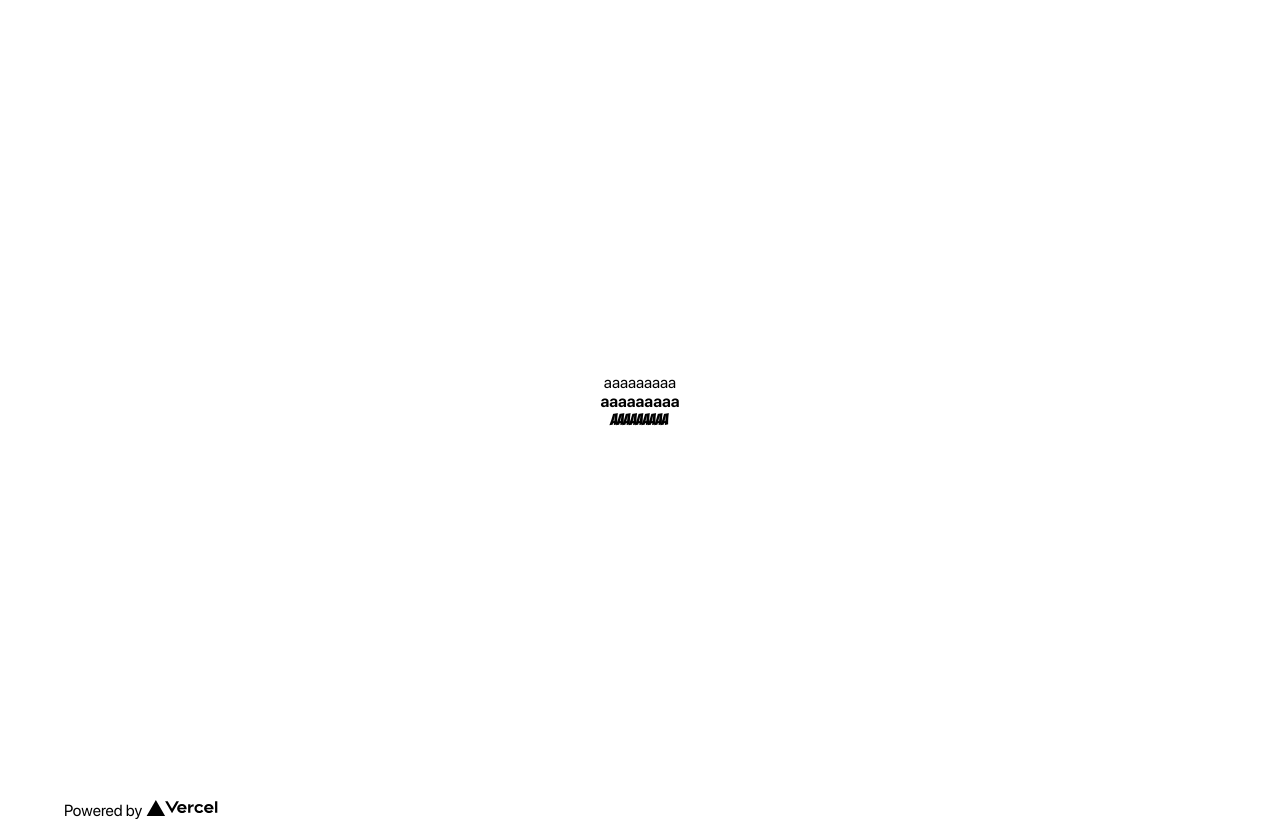
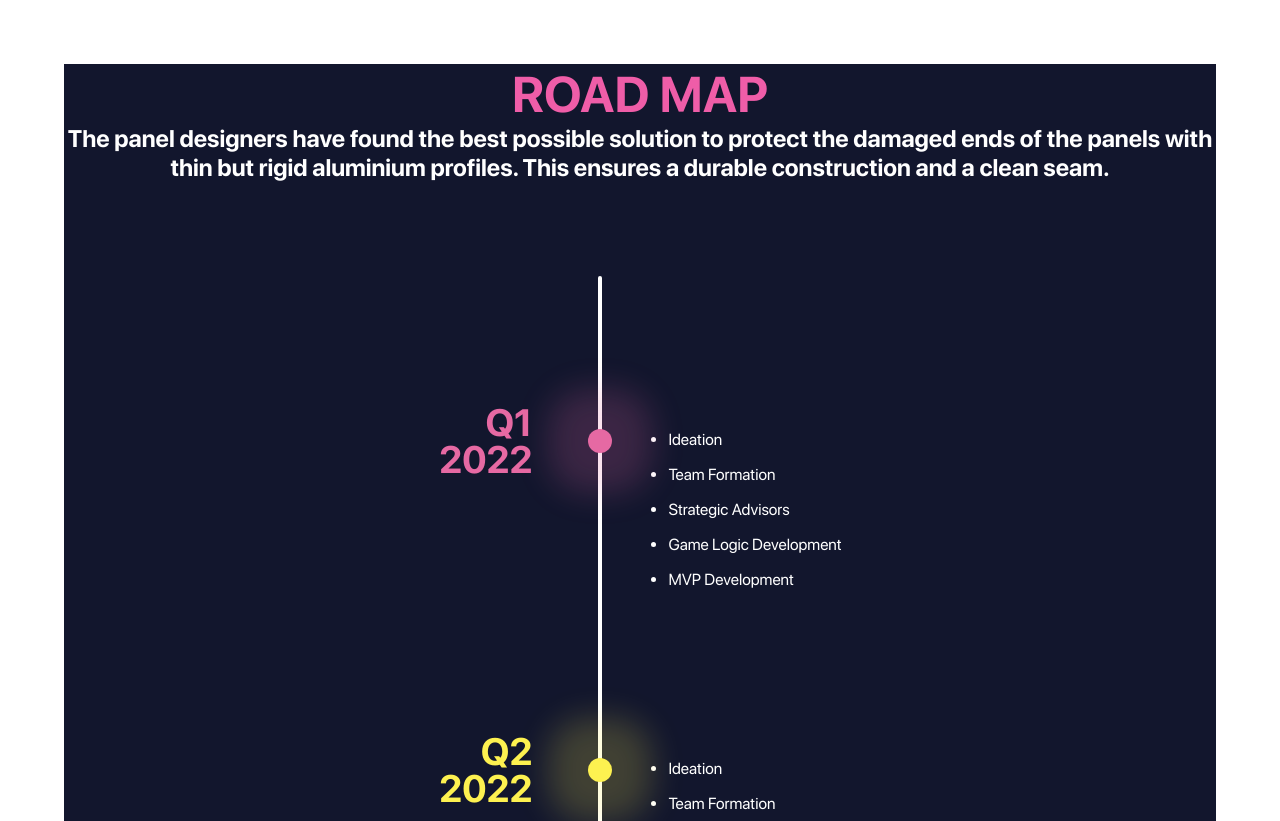
Before and after one commit to duckenclaw/boku-no-haremu, a Next.js app: page / in a window 1280 px wide. Shown: the top 821 px of the page. Built offline with nearby package versions, Linux system fonts and the light colour scheme.

Commit message:
road map is done

```diff
--- a/components/main-content.tsx
+++ b/components/main-content.tsx
@@ -2,6 +2,7 @@ import React from 'react'
 import classNames from 'classnames'
 import s from '/styles/Home.module.css'
 import { Footer } from './shared-ui/footer/footer'
+import RoadMap from './road_map/road_map'
 
 type Props = {
   className?: string
@@ -11,9 +12,10 @@ const MainContent: React.FC<Props> = ({ className }) => {
   return (
     <div className={classNames(className, s.container)}>
       <main className={s.main}>
-        <div className={s.fontDisplay}>aaaaaaaaa</div>
+        {/* <div className={s.fontDisplay}>aaaaaaaaa</div>
         <div className={s.fontDisplayBold}>aaaaaaaaa</div>
-        <div className={s.fontBadaBoom}>aaaaaaaaa</div>
+        <div className={s.fontBadaBoom}>aaaaaaaaa</div> */}
+        <RoadMap />
       </main>
       <Footer />
     </div>
--- /dev/null
+++ b/components/road_map/road_map.module.scss
@@ -0,0 +1,76 @@
+.wrap {
+  text-align: center;
+  background: #12162d;
+}
+
+.title {
+  font-weight: bold;
+  font-size: 50px;
+  line-height: 60px;
+  color: #EF5DA8;
+}
+
+.subtitle {
+  font-weight: bold;
+  font-size: 24px;
+  line-height: 29px;
+  color: #FFFFFF;
+}
+
+.columns_wrapper {
+  max-width: 700px;
+  position: relative;
+  display: flex;
+  align-items: center;
+  flex-direction: column;
+  justify-content: center;
+  color: #FFFFFF;
+  margin: 94px auto;
+
+  &:before {
+    content: '';
+    position: absolute;
+    top: 0;
+    left: 44%;
+    right: 44%;
+    width: 4px;
+    min-height: 100%;
+    background: #FFFFFF;
+    border-radius: 8px;
+  }
+}
+
+.row {
+  display: flex;
+  align-items: center;
+}
+
+.number {
+  max-width: 94px;
+  font-weight: bold;
+  font-size: 38px;
+  line-height: 37px;
+  text-align: right;
+}
+
+.circle {
+  position: relative;
+  width: 24px;
+  height: 24px;
+  border-radius: 50%;
+  margin-left: 56px;
+  -webkit-border-radius: 50%;
+  -moz-border-radius: 50%;
+  -ms-border-radius: 50%;
+  -o-border-radius: 50%;
+}
+
+.text {
+  text-align: left;
+  margin-top: 138px;
+  margin-left: 56px;
+
+  ul {
+    padding-left: 0;
+  }
+}
--- /dev/null
+++ b/components/road_map/road_map.tsx
@@ -0,0 +1,92 @@
+import React from 'react'
+import s from './road_map.module.scss'
+
+export const RoadMap = () => {
+  const row = [
+    {
+      number: 'Q1 2022',
+      text: [
+        'Ideation',
+        'Team Formation',
+        'Strategic Advisors',
+        'Game Logic Development',
+        'MVP Development',
+      ],
+      color: '#E669A3',
+      background: '#E669A3',
+      boxShadow: '0px 0px 33px 40px rgba(230, 105, 163, 0.2)',
+    },
+    {
+      number: 'Q2 2022',
+      text: [
+        'Ideation',
+        'Team Formation',
+        'Strategic Advisors',
+        'Game Logic Development',
+        'MVP Development',
+      ],
+      color: '#FDF150',
+      background: '#FDF150',
+      boxShadow: '0px 0px 33px 40px rgba(253, 241, 80, 0.2)',
+    },
+    {
+      number: 'Q3 2022',
+      text: [
+        'Ideation',
+        'Team Formation',
+        'Strategic Advisors',
+        'Game Logic Development',
+        'MVP Development',
+      ],
+      color: '#00FF75',
+      background: '#00FF75',
+      boxShadow: '0px 0px 33px 40px rgba(0, 255, 117, 0.2)',
+    },
+    {
+      number: 'Q4 2022',
+      text: [
+        'Ideation',
+        'Team Formation',
+        'Strategic Advisors',
+        'Game Logic Development',
+        'MVP Development',
+      ],
+      color: '#56CCF2',
+      background: '#56CCF2',
+      boxShadow: '0px 0px 33px 40px rgba(86, 204, 242, 0.2)',
+    },
+  ]
+
+  return (
+    <div className={s.wrap}>
+      <div className={s.title}>ROAD MAP</div>
+      <div className={s.subtitle}>
+        The panel designers have found the best possible solution to protect the
+        damaged ends of the panels with thin but rigid aluminium profiles. This
+        ensures a durable construction and a clean seam.
+      </div>
+      <div className={s.columns_wrapper}>
+        {row.map((item, index) => (
+          <div className={s.row} key={index}>
+            <div className={s.number} style={{ color: item.color }}>
+              {item.number}
+            </div>
+            <div
+              className={s.circle}
+              style={{ background: item.background, boxShadow: item.boxShadow }}
+            ></div>
+            <div className={s.text}>
+              {item.text.map((el, i) => (
+                <ul className={s.list} key={i}>
+                  <li>{el}</li>
+                </ul>
+              ))}
+            </div>
+          </div>
+        ))}
+      </div>
+    </div>
+  )
+}
+
+export default RoadMap
```
Also changed, not shown: 1 other file (tests, documents, lock files or other folders).
